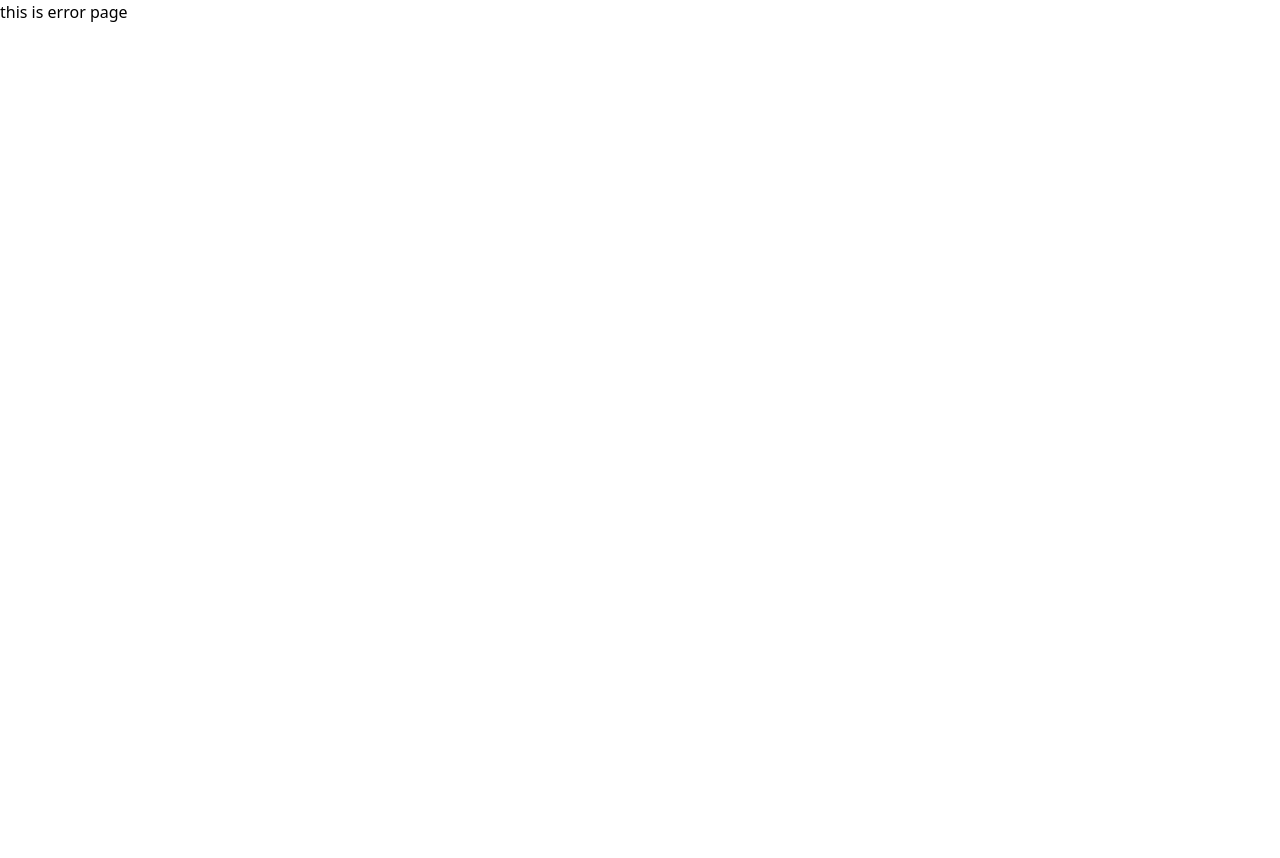
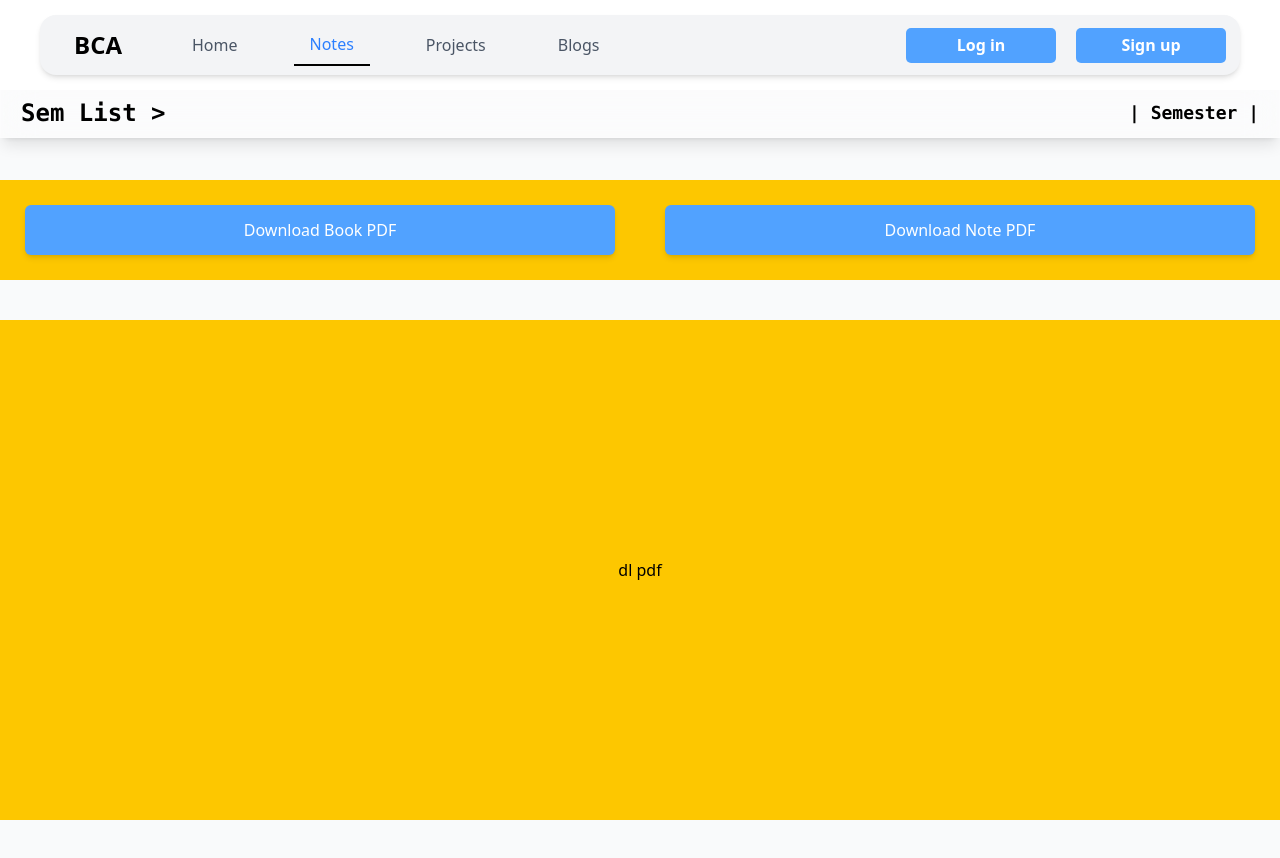
Before and after one commit to SharwanKunwar/BCA-Aspirant-Hub-0.1, a React (Vite) app in the folder BCA-Aspirant-Hub/: page /notes/sem01/semisterNotePdfViewer/dl in a window 1280 px wide. Before the commit this address had no page. Shown: the top 858 px of the page. Before the commit the page ends 800 px from the top, so only its background shows below. Built offline with nearby package versions, Linux system fonts and the light colour scheme.

Commit message:
added pages

```diff
--- a/BCA-Aspirant-Hub/src/Components/Card.jsx
+++ b/BCA-Aspirant-Hub/src/Components/Card.jsx
@@ -1,5 +1,6 @@
 import React from "react";
 import { useNavigate } from "react-router-dom";
+
 
 function Card({ title, des, id }) {
   const navigate = useNavigate();
@@ -7,8 +8,16 @@ function Card({ title, des, id }) {
   const handleClick = (target) => {
     switch (target) {
       case "cfa":
-        navigate("/notes/sem01/semister01-notes");
+        navigate(`/notes/sem01/semisterNotePdfViewer/${target}`);
         break;
+      case 'dl':
+        navigate(`/notes/sem01/semisterNotePdfViewer/${target}`);
+        break;
+
+      // case 'eng':
+      //   navigate(`/notes/sem01/semisterNotePdfViewer/${target}`);
+      //   break;
+
       // You can add more cases for other IDs here.
       default:
         console.warn("Invalid target:", target);
--- a/BCA-Aspirant-Hub/src/Home/Notes.jsx
+++ b/BCA-Aspirant-Hub/src/Home/Notes.jsx
@@ -10,7 +10,7 @@ const SEMESTERS = [
 
 function Notes() {
   const [isOpen, setIsOpen] = useState(false);
-  const [selectedSem, setSelectedSem] = useState("| Semester |"); // Default to "First Semester"
+  const [selectedSem, setSelectedSem] = useState("| Semester |");
 
   const toggleSidebar = () => {
     setIsOpen(!isOpen);
@@ -48,7 +48,7 @@ function Notes() {
       </div>
 
       {/* Main Content */}
-      <div className="bg-gray-50 w-full h-screen">
+      <div className="bg-gray-50 w-full">
         <Outlet />
       </div>
     </>
--- /dev/null
+++ b/BCA-Aspirant-Hub/src/SemComponents/Notes/CfaNote.jsx
@@ -0,0 +1,15 @@
+import React from 'react'
+
+function CfaNote() {
+  return (
+    <div className=' w-screen  flex flex-col justify-start items-center p-10 gap-10 pt-5 text-black'>
+      <div className='bg-yellow-400 w-screen sm:h-[100px] h-[100px] flex justify-around items-center'>
+        <button className='bg-blue-400 w-6/13 h-[50px] rounded-md shadow-md text-white'>Download Book PDF</button>
+        <button className='bg-blue-400 w-6/13 h-[50px] rounded-md shadow-md text-white'>Download Note PDF</button>
+      </div>
+      <div className='bg-yellow-400 w-screen h-[500px] flex justify-center items-center'>cfa pdf</div>
+    </div>
+  )
+}
+
+export default CfaNote
--- /dev/null
+++ b/BCA-Aspirant-Hub/src/SemComponents/Notes/DigitalLogic.jsx
@@ -0,0 +1,15 @@
+import React from 'react'
+
+function DigitalLogic() {
+ return (
+    <div className=' w-screen  flex flex-col justify-start items-center p-10 gap-10 pt-5 text-black'>
+      <div className='bg-yellow-400 w-screen sm:h-[100px] h-[100px] flex justify-around items-center'>
+        <button className='bg-blue-400 w-6/13 h-[50px] rounded-md shadow-md text-white'>Download Book PDF</button>
+        <button className='bg-blue-400 w-6/13 h-[50px] rounded-md shadow-md text-white'>Download Note PDF</button>
+      </div>
+      <div className='bg-yellow-400 w-screen h-[500px] flex justify-center items-center'>dl pdf</div>
+    </div>
+  )
+}
+
+export default DigitalLogic
--- a/BCA-Aspirant-Hub/src/SemComponents/Notes/PdfViewer.jsx
+++ /dev/null
@@ -1,13 +0,0 @@
-import React from 'react'
-import { useNavigate } from "react-router-dom";
-
-function PdfViewer() {
-
- return (
-     <>
-    this is PdfViewer
-     </>
-   );
-}
-
-export default PdfViewer
--- a/BCA-Aspirant-Hub/src/SemComponents/Notes/Semister01Notes.jsx
+++ /dev/null
@@ -1,15 +0,0 @@
-import React from "react";
-import PdfViewer from "./PdfViewer";
-
-function Semister01Notes() {
-
-
-  return (
-    <>
-    ss
-    <PdfViewer/>
-    </>
-  );
-}
-
-export default Semister01Notes;
--- /dev/null
+++ b/BCA-Aspirant-Hub/src/SemComponents/Notes/SemisterNotePdfViewer.jsx
@@ -0,0 +1,12 @@
+import React from "react";
+import { Outlet } from "react-router-dom";
+
+function SemisterNotePdfViewer() {
+  return (
+    <div className=" w-screen">
+      <Outlet />
+    </div>
+  );
+}
+
+export default SemisterNotePdfViewer;
--- a/BCA-Aspirant-Hub/src/SemComponents/Sem01.jsx
+++ b/BCA-Aspirant-Hub/src/SemComponents/Sem01.jsx
@@ -6,10 +6,10 @@ function Sem01() {
   const location = useLocation();
 
   // Check if the route is for the notes (e.g., `/notes/sem01/semister01-notes`)
-  const isNotesOpen = location.pathname.includes("semister01-notes");
+  const isNotesOpen = location.pathname.includes("semisterNotePdfViewer");
 
   return (
-    <div className="bg-gray-50 w-screen flex justify-center flex-wrap gap-10 pt-35 pb-10 sm:pt-40">
+    <div className=" w-screen  flex justify-center flex-wrap gap-10 pb-10 pt-33 sm:pt-40">
       {/* Conditionally render the Cards */}
       {!isNotesOpen && (
         <>
@@ -42,7 +42,7 @@ function Sem01() {
       )}
 
       {/* Outlet will render nested routes like Semister01Notes */}
-      <Outlet />
+        <Outlet />
     </div>
   );
 }
```
Also changed, not shown: BCA-Aspirant-Hub/src/main.jsx (+17 -4 lines).
